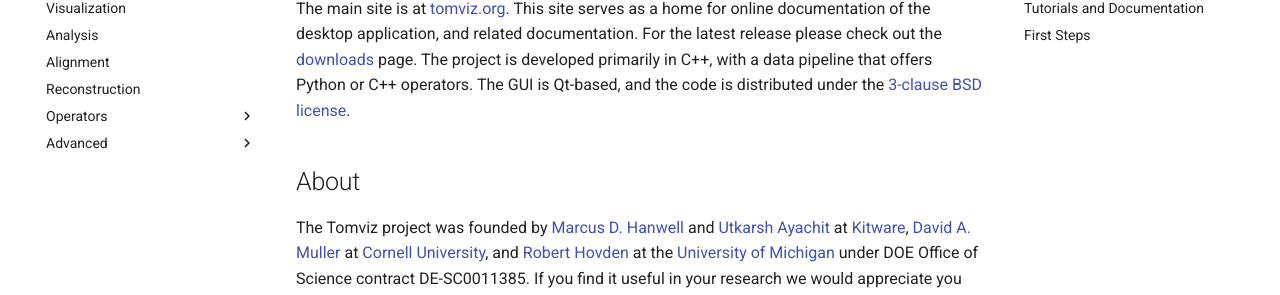
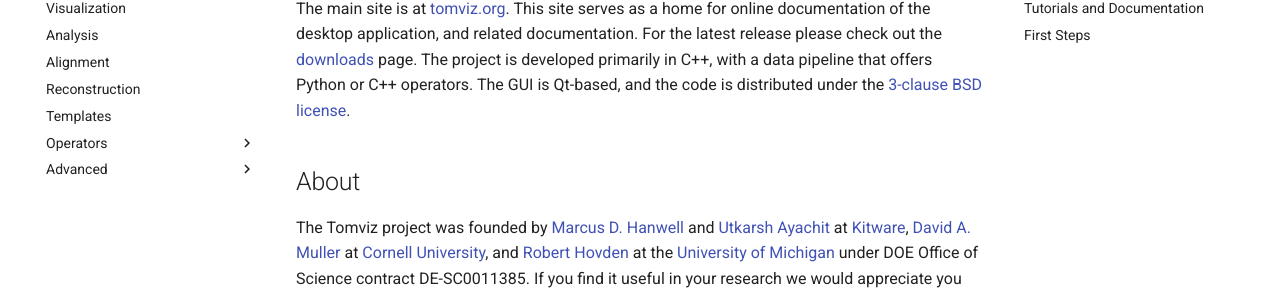
Before and after one commit to OpenChemistry/tomvizdocs, an MkDocs documentation site: the page built from docs/index.md, in a window 1280 px wide. Shown: the part 184-479 px from the top of the page. Built offline with MkDocs 1.6.1 and Material for MkDocs 9.7.7, drawn with Linux system fonts in a browser that asks for light colours.

Commit message:
Add templates to navigation
Signed-off-by: Brianna Major <brianna.major@kitware.com>

```diff
--- a/mkdocs.yml
+++ b/mkdocs.yml
@@ -30,6 +30,7 @@
   - 'analysis.md'
   - 'alignment.md'
   - 'reconstruction.md'
+  - 'templates.md'
   - Operators:
     - 'operators_catalog.md'
     - 'operators_development.md'
```
